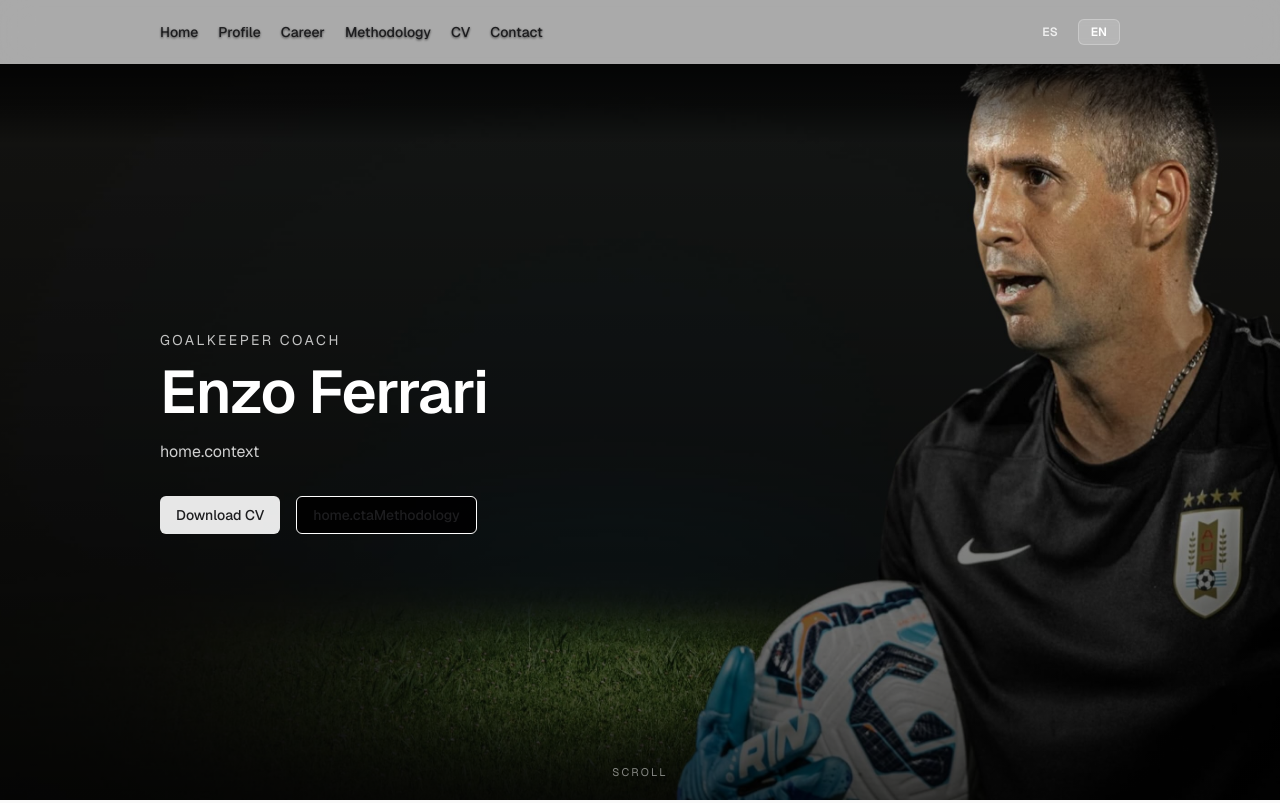
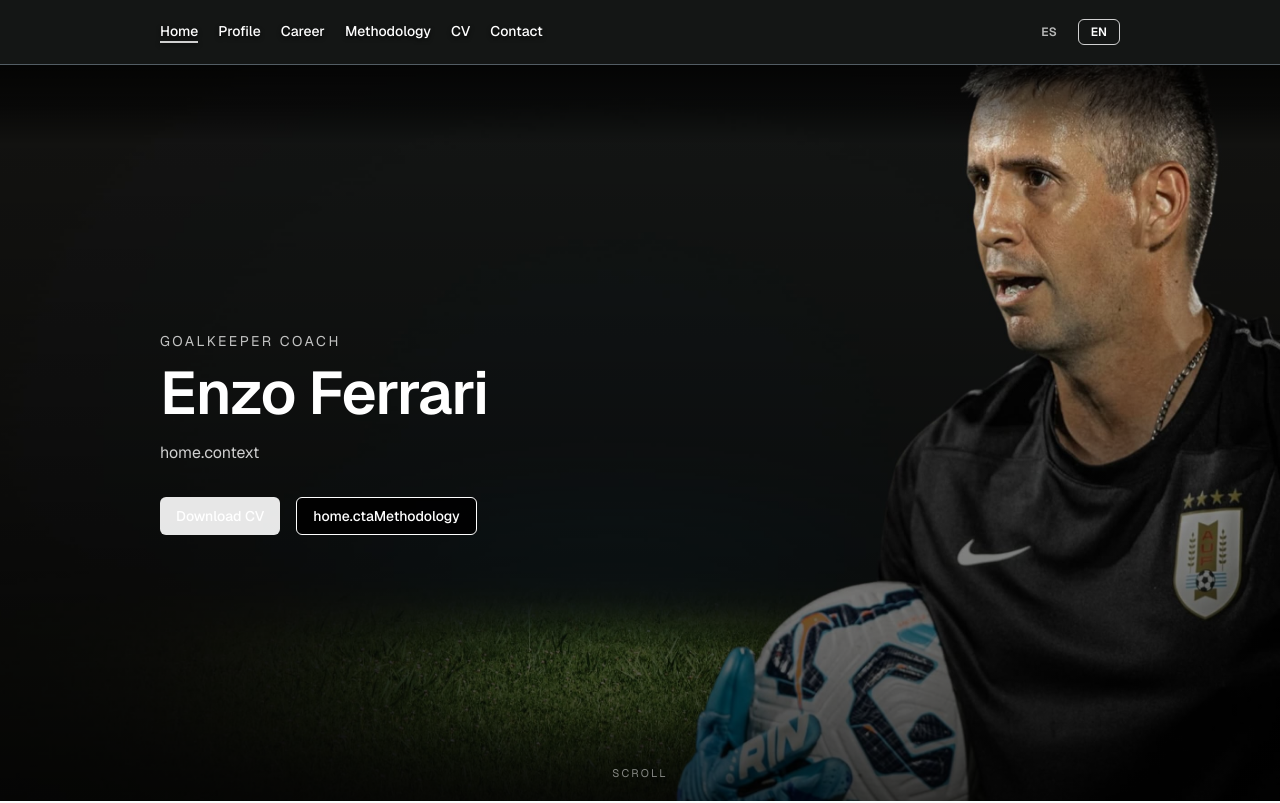
Before and after one commit to devrodri-com/enzo-ferrari-site, a Next.js app: page /en in a window 1280 px wide. Shown: the top 803 px of the page. Built offline with nearby package versions, Linux system fonts and the light colour scheme; no server answers.

Commit message:
UI: finalize dark glass navbar and link color behavior

```diff
--- a/src/app/globals.css
+++ b/src/app/globals.css
@@ -26,7 +26,6 @@ body {
 
 a {
   text-decoration: none;
-  color: inherit;
   transition: opacity 0.2s ease;
 }
 
@@ -34,7 +33,6 @@ a:hover {
   text-decoration: underline;
   text-decoration-thickness: 0.5px;
   text-underline-offset: 2px;
-  opacity: 0.8;
 }
 
 ::selection {
--- a/src/components/Nav.tsx
+++ b/src/components/Nav.tsx
@@ -34,57 +34,73 @@ export default function Nav() {
   }, [isHome]);
 
   const navClasses = isHome
-    ? `w-full fixed top-0 left-0 z-50 relative transition-colors duration-300 ${
-        isScrolled
-          ? 'bg-white/80 backdrop-blur-lg border-b border-black/10'
-          : 'bg-[color:var(--darkband)]/35 backdrop-blur-lg'
-      }`
-    : 'w-full sticky top-0 z-40 bg-white/80 backdrop-blur-lg border-b border-black/10';
+    ? `w-full fixed top-0 left-0 z-50 relative transition-colors duration-300 bg-[color:var(--darkband)]/32 backdrop-blur-md border-b border-[#2C3A44]/70`
+    : 'w-full fixed top-0 left-0 z-40 relative bg-[color:var(--darkband)]/32 backdrop-blur-md border-b border-[#2C3A44]/70';
 
-  const linkClasses = isHome
-    ? isScrolled
-      ? 'text-sm font-medium text-black hover:text-black transition-colors'
-      : 'text-sm font-medium text-white hover:text-white transition-colors drop-shadow-[0_1px_1px_rgba(0,0,0,0.6)]'
-    : 'text-sm font-medium text-black hover:text-black transition-colors';
+  const linkClasses = 'text-sm font-medium text-white hover:text-white transition-colors drop-shadow-[0_2px_2px_rgba(0,0,0,0.75)]';
+
+  const isActive = (href: string) => pathname === href || pathname === `${href}/`;
+
+  const linkUnderlineClasses = (href: string) => {
+    const active = isActive(href);
+    if (isHome && !isScrolled) {
+      // Home top: underline blanco
+      return active
+        ? 'border-b-2 border-white/80'
+        : 'border-b-2 border-transparent hover:border-white/70';
+    } else {
+      // Scrolled + internas: underline blanco
+      return active
+        ? 'border-b-2 border-white/80'
+        : 'border-b-2 border-transparent hover:border-white/70';
+    }
+  };
 
   return (
     <nav className={navClasses}>
+      <div className="absolute inset-x-0 top-0 h-14 md:h-16 bg-[color:var(--darkband)] -z-10" />
       <div className="mx-auto w-full max-w-5xl px-5 sm:px-8 h-14 md:h-16 flex items-center">
         <div className="flex items-center justify-between flex-wrap gap-5 w-full">
           <div className="flex gap-5 flex-wrap">
             <Link
               href={`/${locale}`}
-              className={linkClasses}
+              className={`${linkClasses} ${linkUnderlineClasses(`/${locale}`)}`}
+              aria-current={isActive(`/${locale}`) ? 'page' : undefined}
             >
               {t('home')}
             </Link>
             <Link
               href={`/${locale}/profile`}
-              className={linkClasses}
+              className={`${linkClasses} ${linkUnderlineClasses(`/${locale}/profile`)}`}
+              aria-current={isActive(`/${locale}/profile`) ? 'page' : undefined}
             >
               {t('profile')}
             </Link>
             <Link
               href={`/${locale}/career`}
-              className={linkClasses}
+              className={`${linkClasses} ${linkUnderlineClasses(`/${locale}/career`)}`}
+              aria-current={isActive(`/${locale}/career`) ? 'page' : undefined}
             >
               {t('career')}
             </Link>
             <Link
               href={`/${locale}/methodology`}
-              className={linkClasses}
+              className={`${linkClasses} ${linkUnderlineClasses(`/${locale}/methodology`)}`}
+              aria-current={isActive(`/${locale}/methodology`) ? 'page' : undefined}
             >
               {t('methodology')}
             </Link>
             <Link
               href={`/${locale}/cv`}
-              className={linkClasses}
+              className={`${linkClasses} ${linkUnderlineClasses(`/${locale}/cv`)}`}
+              aria-current={isActive(`/${locale}/cv`) ? 'page' : undefined}
             >
               {t('cv')}
             </Link>
             <Link
               href={`/${locale}/contact`}
-              className={linkClasses}
+              className={`${linkClasses} ${linkUnderlineClasses(`/${locale}/contact`)}`}
+              aria-current={isActive(`/${locale}/contact`) ? 'page' : undefined}
             >
               {t('contact')}
             </Link>
@@ -92,18 +108,18 @@ export default function Nav() {
           <LanguageSwitcher
             buttonClassName={
               isHome && !isScrolled
-                ? 'focus-visible:ring-white/40'
-                : 'focus-visible:ring-black/20'
+                ? 'focus-visible:ring-white/40 border border-transparent'
+                : 'focus-visible:ring-white/40 border border-transparent'
             }
             activeButtonClassName={
               isHome && !isScrolled
-                ? 'bg-white/15 text-white border border-white/25'
-                : 'bg-black/5 text-black border border-black/10'
+                ? 'text-white border-white/80'
+                : 'text-white border-white/80'
             }
             inactiveButtonClassName={
               isHome && !isScrolled
-                ? 'text-white/80 hover:text-white'
-                : 'text-black/70 hover:text-black'
+                ? 'text-white/70 hover:text-white hover:border-white/70'
+                : 'text-white/70 hover:text-white hover:border-white/70'
             }
           />
         </div>
```
